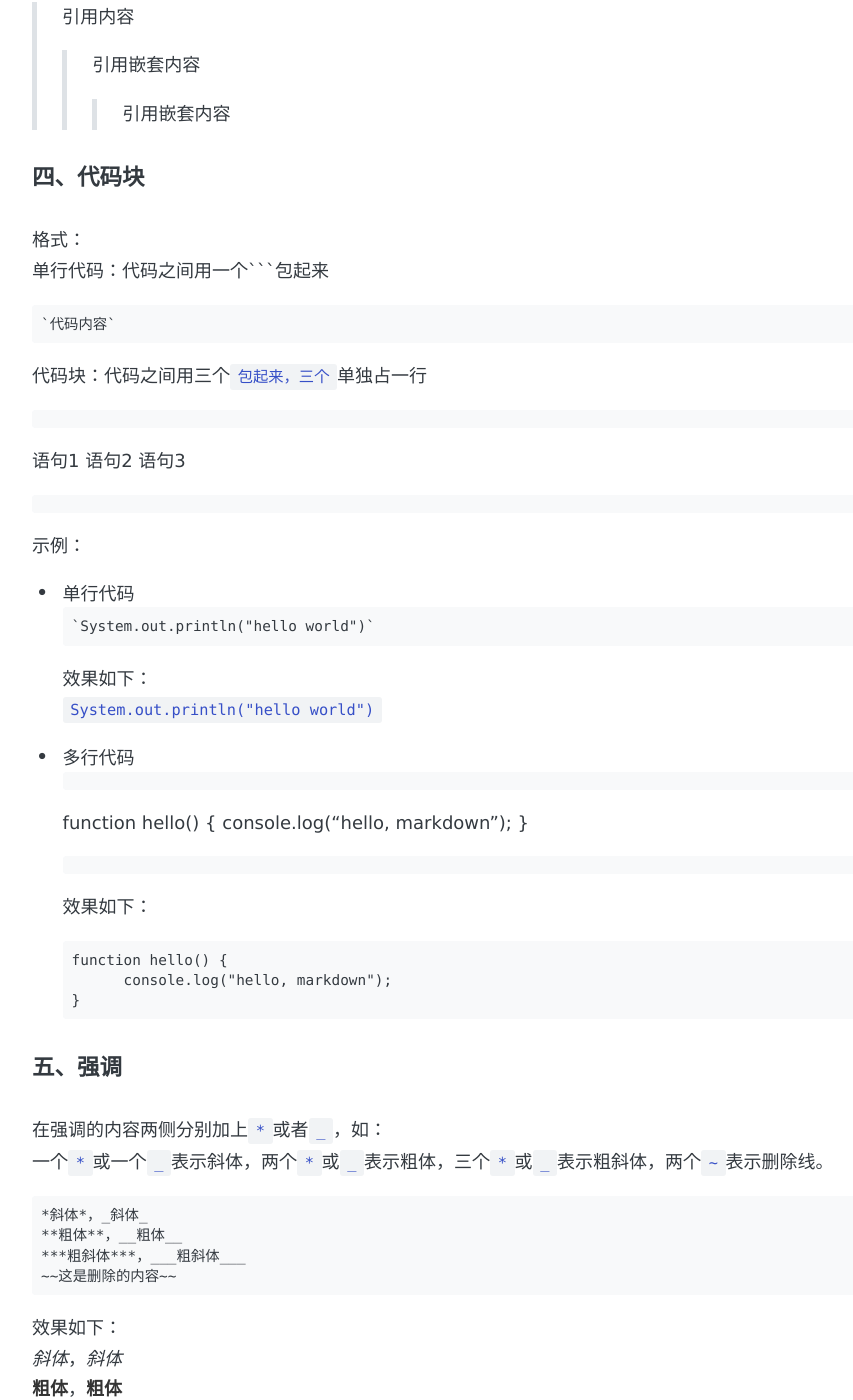
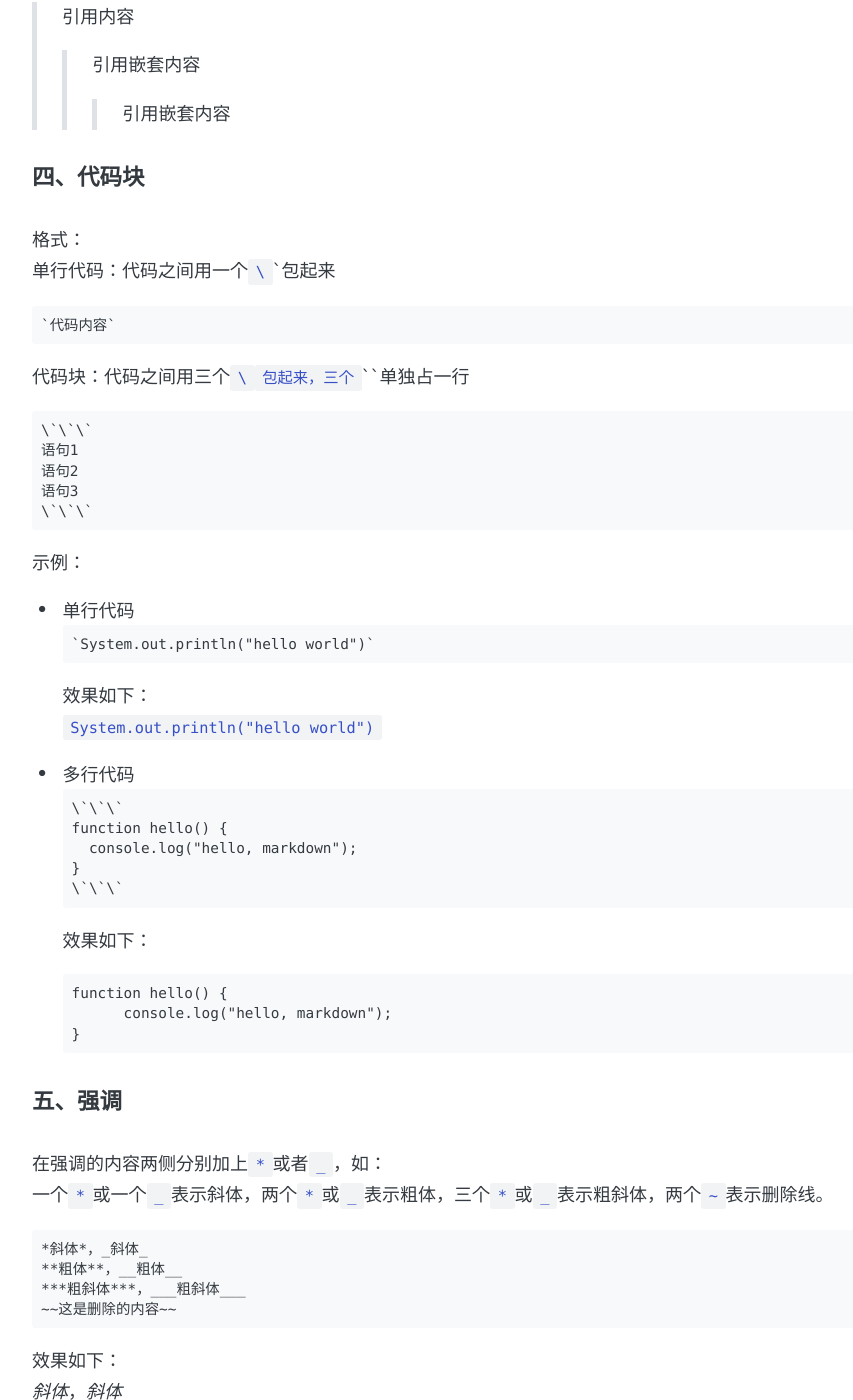
Before and after one commit to perfiffer/perfiffer.github.io, a Jekyll site: the page built from _posts/2019-04-16-markdown语法.md, in a window 1280 px wide and 1400 px high, scrolled down 1977 px. Shown: the whole window, without its empty margins (194-1047 px from the left). Built offline with Jekyll 4.4.1, drawn with Linux system fonts in a browser that asks for light colours; some web fonts are replaced; comment, search, counter and statistics services are not loaded.

Commit message:
blog update

````diff
--- a/_posts/2019-04-16-markdown语法.md
+++ b/_posts/2019-04-16-markdown语法.md
@@ -57,17 +57,17 @@ comments: true
 
 #### 四、代码块
 格式：
-单行代码：代码之间用一个```包起来
+单行代码：代码之间用一个`\``包起来
 ```
 `代码内容`
 ```
-代码块：代码之间用三个```包起来，三个```单独占一行
+代码块：代码之间用三个`\``包起来，三个`\``单独占一行
 ```
-```
+\`\`\`
 语句1
 语句2
 语句3
-```
+\`\`\`
 ```
 示例：
 * 单行代码
@@ -79,11 +79,11 @@ comments: true
 
 * 多行代码
 ```
-```
+\`\`\`
 function hello() {
 	console.log("hello, markdown");
 }
-```
+\`\`\`
 ```
 效果如下：
 ```
````
